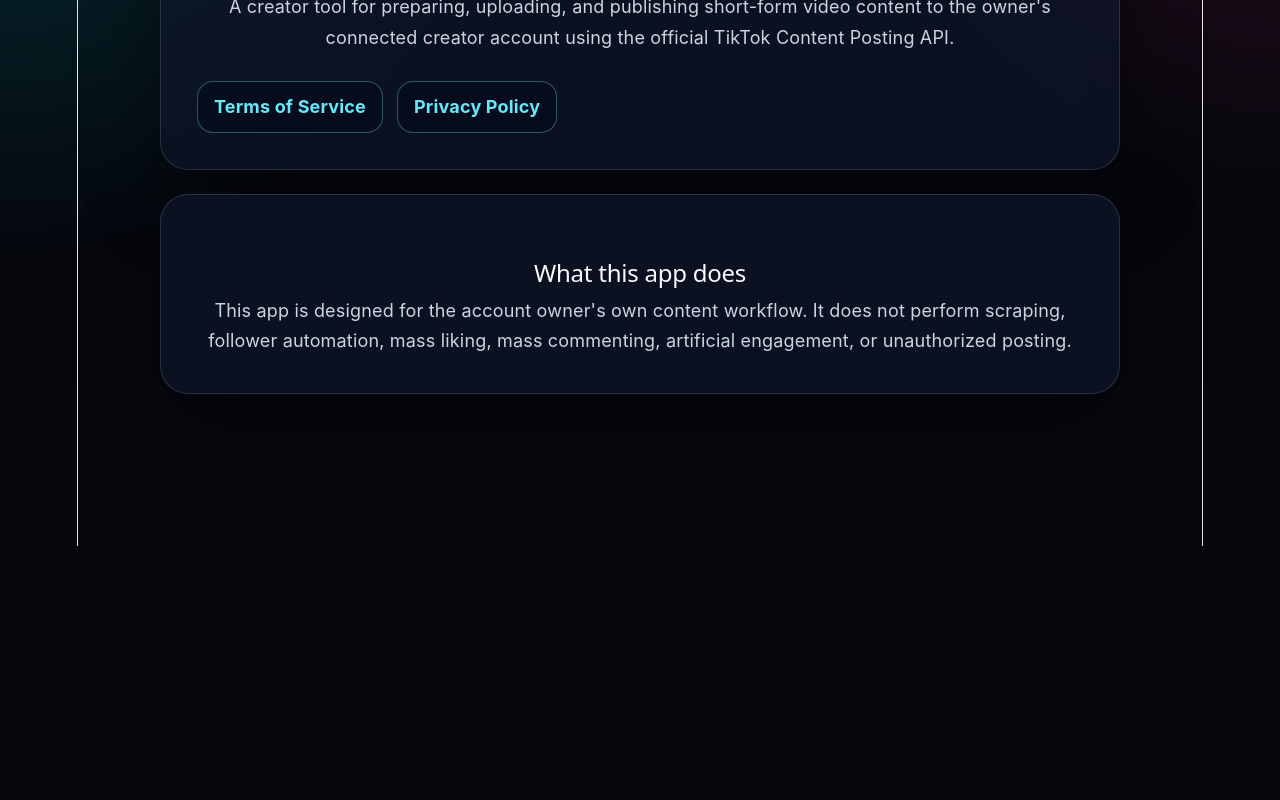
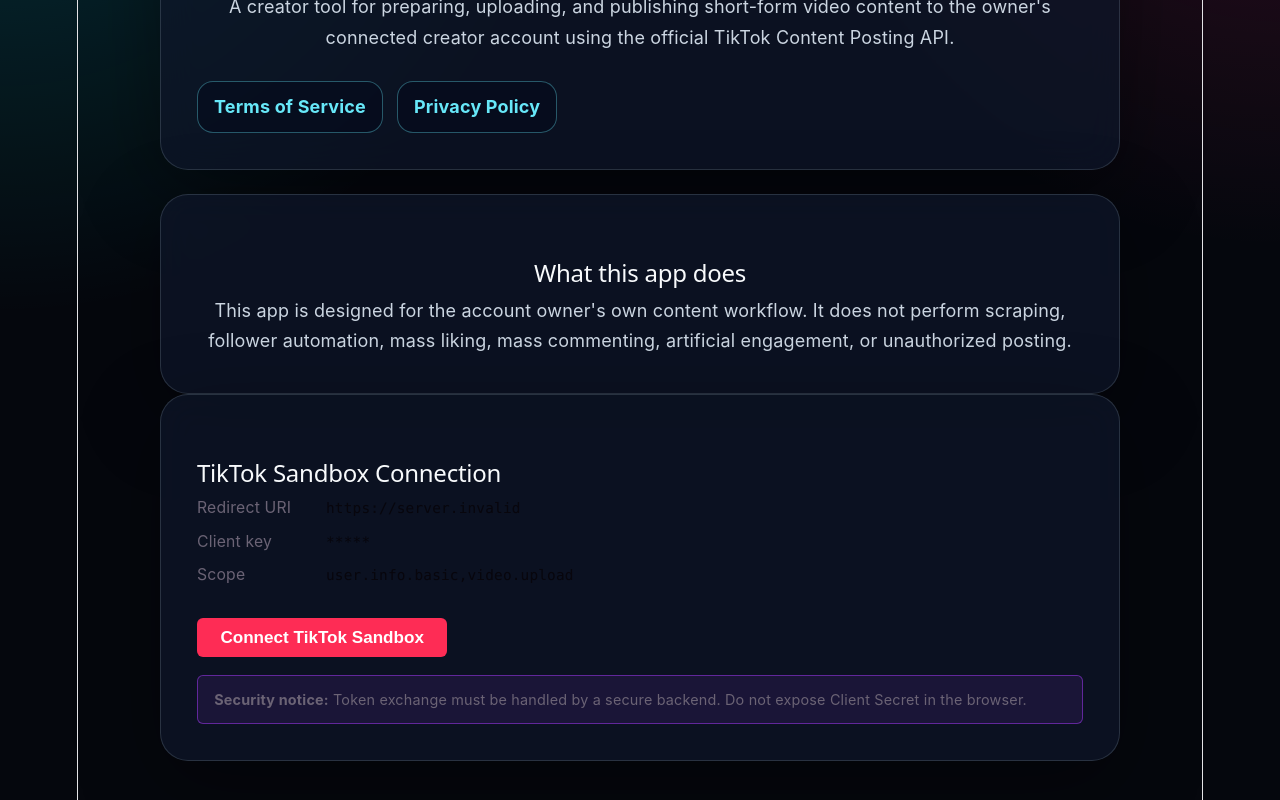
Before and after one commit to Potucky/tiktok-content-automation, a React (Vite) app: page / in a window 1280 px wide. Shown: the part 254-1054 px from the top of the page. Before the commit the page ends 800 px from the top, so only its background shows below. Built offline with nearby package versions, Linux system fonts and the light colour scheme; no server answers.

Commit message:
Add TikTok sandbox OAuth login test

```diff
--- a/src/App.tsx
+++ b/src/App.tsx
@@ -1,7 +1,66 @@
+import { useEffect, useState } from 'react';
 import './App.css';
+
+const TIKTOK_AUTH_BASE = 'https://www.tiktok.com/v2/auth/authorize/';
+const SCOPE = 'user.info.basic,video.upload';
+const SESSION_STATE_KEY = 'tiktok_oauth_state';
+
+interface CallbackResult {
+  code: string | null;
+  returnedState: string | null;
+  savedState: string | null;
+  error: string | null;
+  errorDescription: string | null;
+}
+
+function maskKey(key: string): string {
+  if (key.length <= 6) return '*'.repeat(key.length);
+  return `${key.slice(0, 6)}${'*'.repeat(key.length - 6)}`;
+}
+
+function buildAuthUrl(clientKey: string, redirectUri: string): string {
+  const state = crypto.randomUUID();
+  sessionStorage.setItem(SESSION_STATE_KEY, state);
+  const params = new URLSearchParams({
+    client_key: clientKey,
+    redirect_uri: redirectUri,
+    response_type: 'code',
+    scope: SCOPE,
+    state,
+  });
+  return `${TIKTOK_AUTH_BASE}?${params.toString()}`;
+}
+
+function parseCallback(): CallbackResult | null {
+  const params = new URLSearchParams(window.location.search);
+  const code = params.get('code');
+  const error = params.get('error');
+  if (!code && !error) return null;
+  return {
+    code,
+    returnedState: params.get('state'),
+    savedState: sessionStorage.getItem(SESSION_STATE_KEY),
+    error,
+    errorDescription: params.get('error_description'),
+  };
+}
 
 function App() {
   const path = window.location.pathname;
+  const [callbackResult, setCallbackResult] = useState<CallbackResult | null>(null);
+
+  useEffect(() => {
+    setCallbackResult(parseCallback());
+  }, []);
+
+  const clientKey = import.meta.env.VITE_TIKTOK_CLIENT_KEY as string | undefined;
+  const redirectUri = import.meta.env.VITE_TIKTOK_REDIRECT_URI as string | undefined;
+  const missingConfig = !clientKey || !redirectUri;
+
+  function handleConnect() {
+    if (!clientKey || !redirectUri) return;
+    window.location.href = buildAuthUrl(clientKey, redirectUri);
+  }
 
   if (path.includes('/terms')) {
     return (
@@ -111,6 +170,95 @@
           artificial engagement, or unauthorized posting.
         </p>
       </section>
+
+      <section className="card tt-section">
+        <h2>TikTok Sandbox Connection</h2>
+
+        <div className="tt-meta-row">
+          <span className="tt-label">Redirect URI</span>
+          <span className="tt-value">
+            {redirectUri ?? <span className="tt-missing">VITE_TIKTOK_REDIRECT_URI not set</span>}
+          </span>
+        </div>
+
+        <div className="tt-meta-row">
+          <span className="tt-label">Client key</span>
+          <span className="tt-value">
+            {clientKey
+              ? maskKey(clientKey)
+              : <span className="tt-missing">VITE_TIKTOK_CLIENT_KEY not set</span>}
+          </span>
+        </div>
+
+        <div className="tt-meta-row">
+          <span className="tt-label">Scope</span>
+          <span className="tt-value">{SCOPE}</span>
+        </div>
+
+        <button
+          type="button"
+          className="tt-btn"
+          onClick={handleConnect}
+          disabled={missingConfig}
+        >
+          Connect TikTok Sandbox
+        </button>
+
+        <p className="tt-warning">
+          <strong>Security notice:</strong> Token exchange must be handled by a secure backend.
+          Do not expose Client Secret in the browser.
+        </p>
+
+        {callbackResult && (
+          <div className="tt-callback">
+            <hr className="tt-divider" />
+            <h3>OAuth Callback Result</h3>
+
+            <div className="tt-status-row">
+              <span className="tt-label">Authorization code</span>
+              <span className={`tt-badge ${callbackResult.code ? 'tt-ok' : 'tt-fail'}`}>
+                {callbackResult.code ? 'present' : 'missing'}
+              </span>
+              {callbackResult.code && (
+                <span className="tt-code">{callbackResult.code.slice(0, 12)}…</span>
+              )}
+            </div>
+
+            <div className="tt-status-row">
+              <span className="tt-label">State</span>
+              {callbackResult.returnedState === null ? (
+                <span className="tt-badge tt-warn">not returned</span>
+              ) : callbackResult.savedState === null ? (
+                <span className="tt-badge tt-warn">no saved state</span>
+              ) : callbackResult.returnedState === callbackResult.savedState ? (
+                <span className="tt-badge tt-ok">matches</span>
+              ) : (
+                <span className="tt-badge tt-fail">does not match</span>
+              )}
+            </div>
+
+            {callbackResult.error && (
+              <>
+                <div className="tt-status-row">
+                  <span className="tt-label">Error</span>
+                  <span className="tt-badge tt-fail">{callbackResult.error}</span>
+                </div>
+                {callbackResult.errorDescription && (
+                  <div className="tt-status-row">
+                    <span className="tt-label">Description</span>
+                    <span className="tt-code">{callbackResult.errorDescription}</span>
+                  </div>
+                )}
+              </>
+            )}
+
+            <p className="tt-warning tt-warning--callback">
+              <strong>Next step (backend only):</strong> Token exchange must be handled by a
+              secure backend. Do not expose Client Secret in the browser.
+            </p>
+          </div>
+        )}
+      </section>
     </main>
   );
 }
--- a/src/index.css
+++ b/src/index.css
@@ -109,3 +109,126 @@
   padding: 4px 8px;
   background: var(--code-bg);
 }
+
+/* ── TikTok Sandbox Connection ── */
+.tt-section {
+  text-align: left;
+}
+
+.tt-meta-row {
+  display: flex;
+  gap: 0.5rem;
+  align-items: baseline;
+  margin-bottom: 0.4rem;
+  font-size: 0.875rem;
+}
+
+.tt-label {
+  color: var(--text);
+  min-width: 120px;
+  flex-shrink: 0;
+}
+
+.tt-value {
+  font-family: var(--mono);
+  font-size: 0.8rem;
+  color: var(--text-h);
+  word-break: break-all;
+}
+
+.tt-missing {
+  color: #dc4c4c;
+}
+
+.tt-btn {
+  display: inline-block;
+  margin-top: 1.25rem;
+  padding: 0.55rem 1.3rem;
+  background: #fe2c55;
+  color: #fff;
+  border: none;
+  border-radius: 6px;
+  font-size: 0.95rem;
+  font-weight: 600;
+  cursor: pointer;
+  transition: background 0.15s;
+}
+
+.tt-btn:hover:not(:disabled) {
+  background: #e0183e;
+}
+
+.tt-btn:disabled {
+  background: #888;
+  cursor: not-allowed;
+}
+
+.tt-warning {
+  margin-top: 1rem;
+  padding: 0.7rem 0.9rem;
+  background: var(--accent-bg);
+  border: 1px solid var(--accent-border);
+  border-radius: 6px;
+  font-size: 0.8rem;
+  color: var(--text);
+  line-height: 1.5;
+}
+
+.tt-warning--callback {
+  margin-top: 1rem;
+}
+
+.tt-divider {
+  border: none;
+  border-top: 1px solid var(--border);
+  margin: 1.25rem 0 1rem;
+}
+
+.tt-callback h3 {
+  font-size: 0.85rem;
+  text-transform: uppercase;
+  letter-spacing: 0.06em;
+  color: var(--text);
+  margin: 0 0 0.75rem;
+}
+
+.tt-status-row {
+  display: flex;
+  align-items: center;
+  gap: 0.6rem;
+  margin-bottom: 0.4rem;
+  font-size: 0.875rem;
+}
+
+.tt-badge {
+  font-size: 0.72rem;
+  font-weight: 700;
+  padding: 0.15rem 0.45rem;
+  border-radius: 4px;
+  line-height: 1.4;
+}
+
+.tt-ok {
+  background: rgba(34, 197, 94, 0.12);
+  color: #22c55e;
+  border: 1px solid rgba(34, 197, 94, 0.3);
+}
+
+.tt-fail {
+  background: rgba(220, 76, 76, 0.12);
+  color: #dc4c4c;
+  border: 1px solid rgba(220, 76, 76, 0.3);
+}
+
+.tt-warn {
+  background: rgba(251, 191, 36, 0.12);
+  color: #f59e0b;
+  border: 1px solid rgba(251, 191, 36, 0.3);
+}
+
+.tt-code {
+  font-family: var(--mono);
+  font-size: 0.78rem;
+  color: var(--text);
+  word-break: break-all;
+}
```
